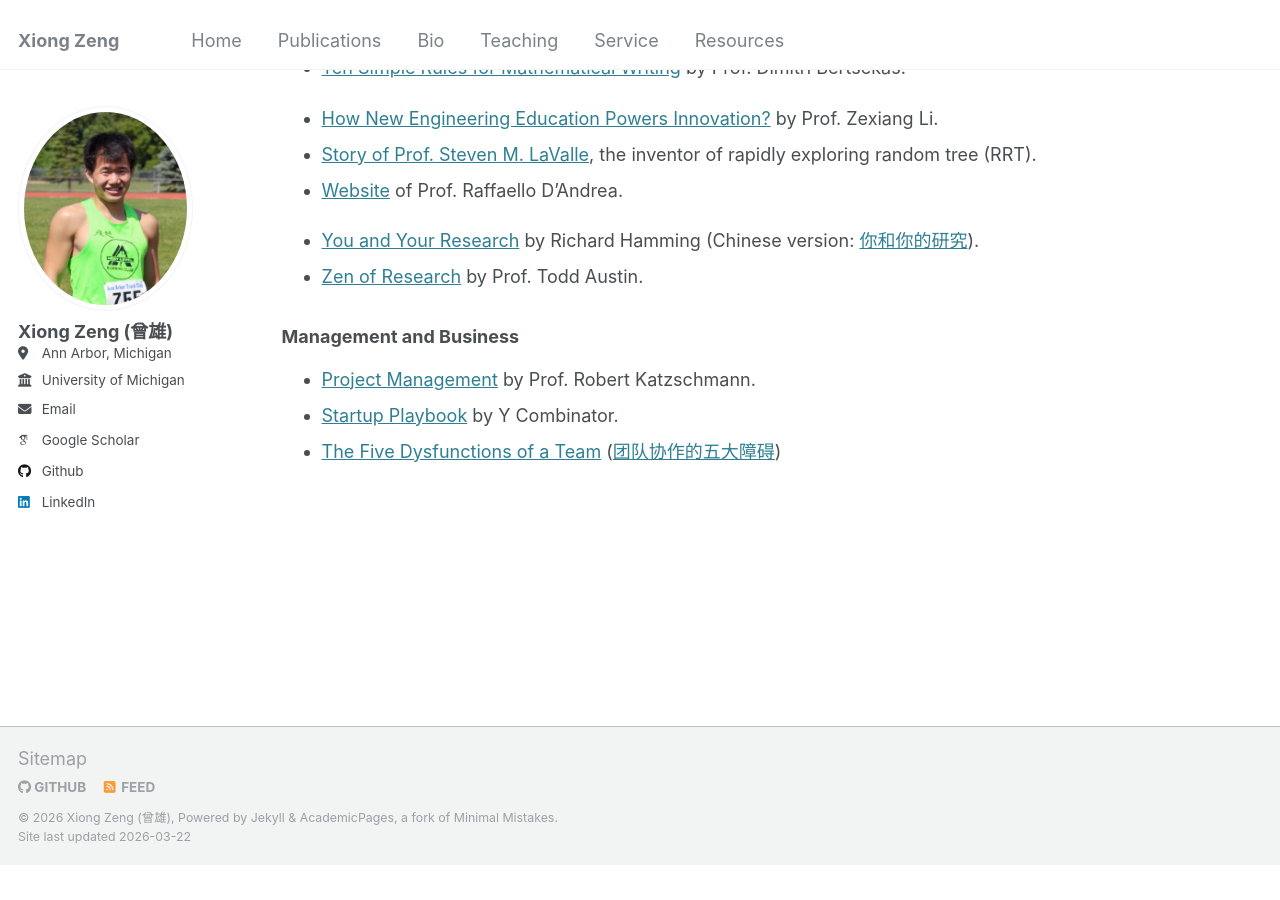
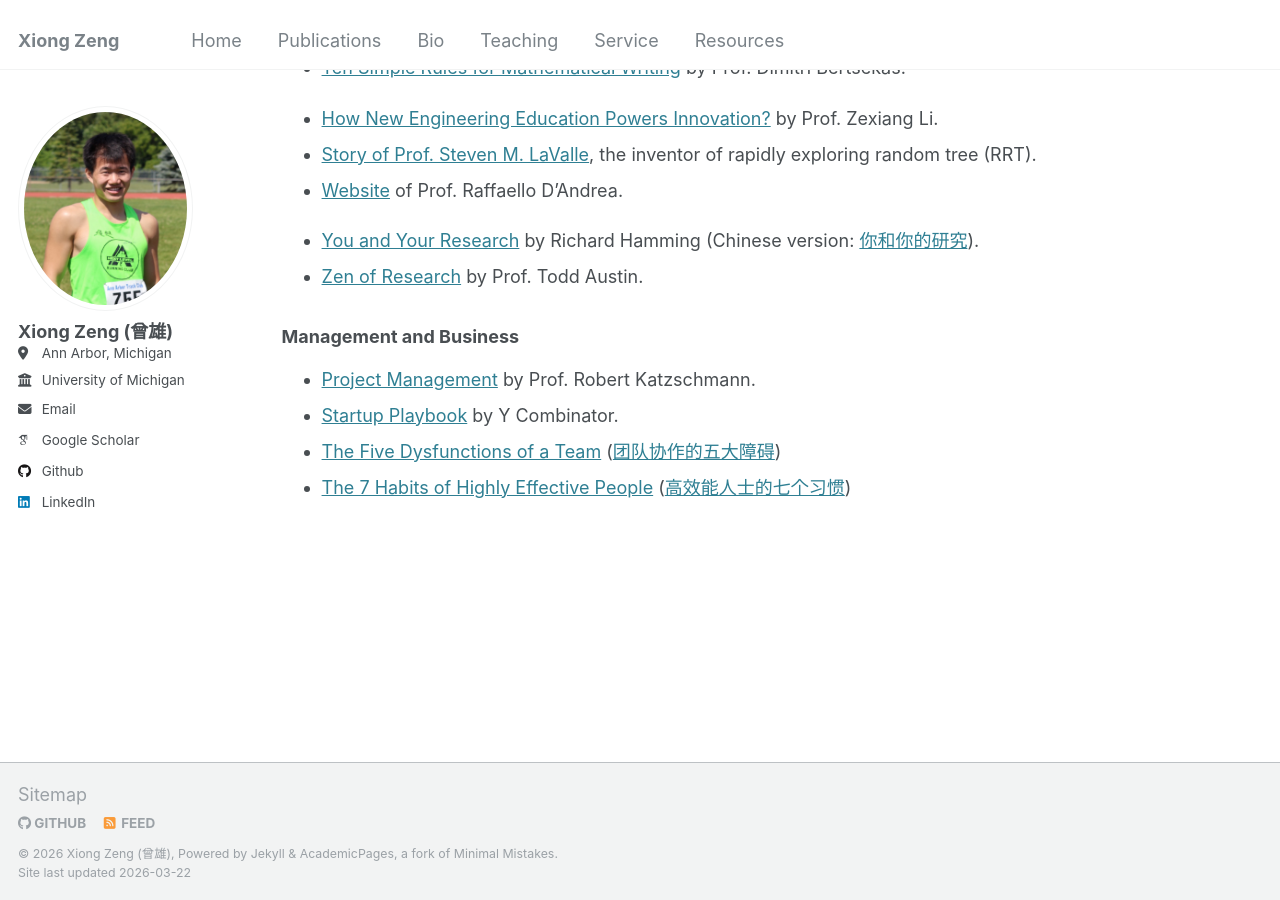
Before and after one commit to zengxiong111/zengxiong.github.io, a Jekyll site: the page built from _pages/resources.md, in a window 1280 px wide and 900 px high, scrolled down 608 px. Built offline with Jekyll 4.4.1, drawn with Linux system fonts in a browser that asks for light colours; some web fonts are replaced; before the commit the page ends 1472 px from its top, so only the background shows below that.

Commit message:
Update resources.md

```diff
--- a/_pages/resources.md
+++ b/_pages/resources.md
@@ -39,3 +39,4 @@
 - [Project Management](https://www.rwr.ethz.ch/slides/2025/01_Slides_Project_Management_Workshop.pdf) by Prof. Robert Katzschmann.
 - [Startup Playbook](https://playbook.samaltman.com/) by Y Combinator.
 - [The Five Dysfunctions of a Team](https://static.sched.com/hosted_files/pa2023/8f/The%20Five%20Dysfunctions%20of%20a%20Team%20%281%29.pdf) ([团队协作的五大障碍](https://github.com/Maysjtu/books/blob/main/4.mobi%E5%9B%A2%E9%98%9F%E5%8D%8F%E4%BD%9C%E7%9A%84%E4%BA%94%E5%A4%A7%E9%9A%9C%E7%A2%8D%E5%8D%81%E5%B9%B4%E5%85%B8%E8%97%8F%E7%89%88.pdf))
+- [The 7 Habits of Highly Effective People](https://icrrd.com/public/media/01-11-2020-212827The%207%20Habits%20of%20Highly%20Effective%20People.pdf) ([高效能人士的七个习惯](https://github.com/zhangbc/eBooks/blob/master/%E5%85%B6%E4%BB%96%E7%B3%BB%E5%88%97/IT%E6%80%9D%E7%BB%B4%E7%B1%BB/%E9%AB%98%E6%95%88%E8%83%BD%E4%BA%BA%E5%A3%AB%E7%9A%84%E4%B8%83%E4%B8%AA%E4%B9%A0%E6%83%AF.pdf))
```
